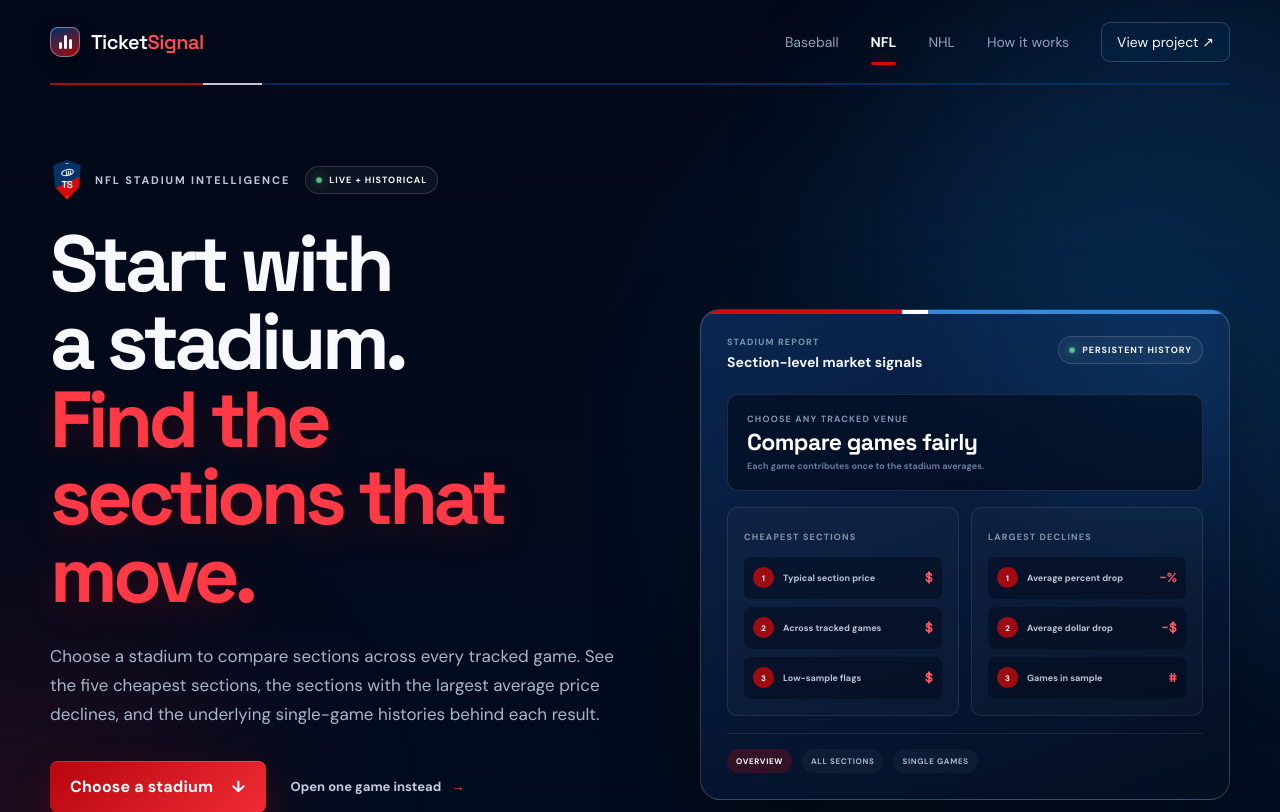
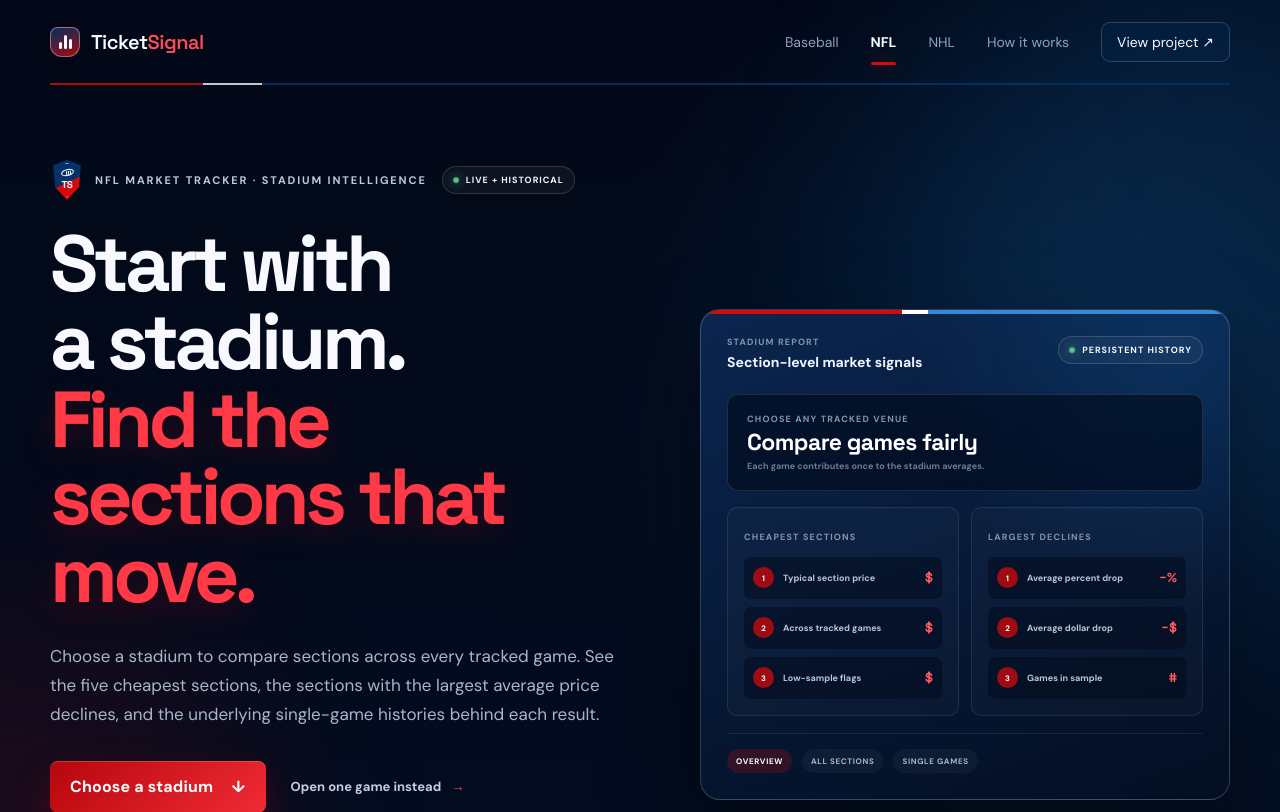
Before and after one commit to DevingGrosko/TicketPricePredictor-Public, a Flask app: page /nfl in a window 1280 px wide. Shown: the top 812 px of the page. Run offline with Flask 3, Linux system fonts and the light colour scheme; data that the repository does not hold is empty.

Commit message:
Preserve NFL tracker marker in stadium-first home

```diff
--- a/Flask_App/templates/NFLHomeScreen.html
+++ b/Flask_App/templates/NFLHomeScreen.html
@@ -15,7 +15,7 @@
     <div class="nfl-hero__copy">
       <div class="nfl-kicker">
         <span class="nfl-mini-shield" aria-hidden="true"><i></i><strong>TS</strong></span>
-        <span>NFL stadium intelligence</span>
+        <span>NFL market tracker · Stadium intelligence</span>
         <span class="nfl-live-tag"><i></i> Live + historical</span>
       </div>
       <h1>Start with a stadium.<br><em>Find the sections that move.</em></h1>
```
